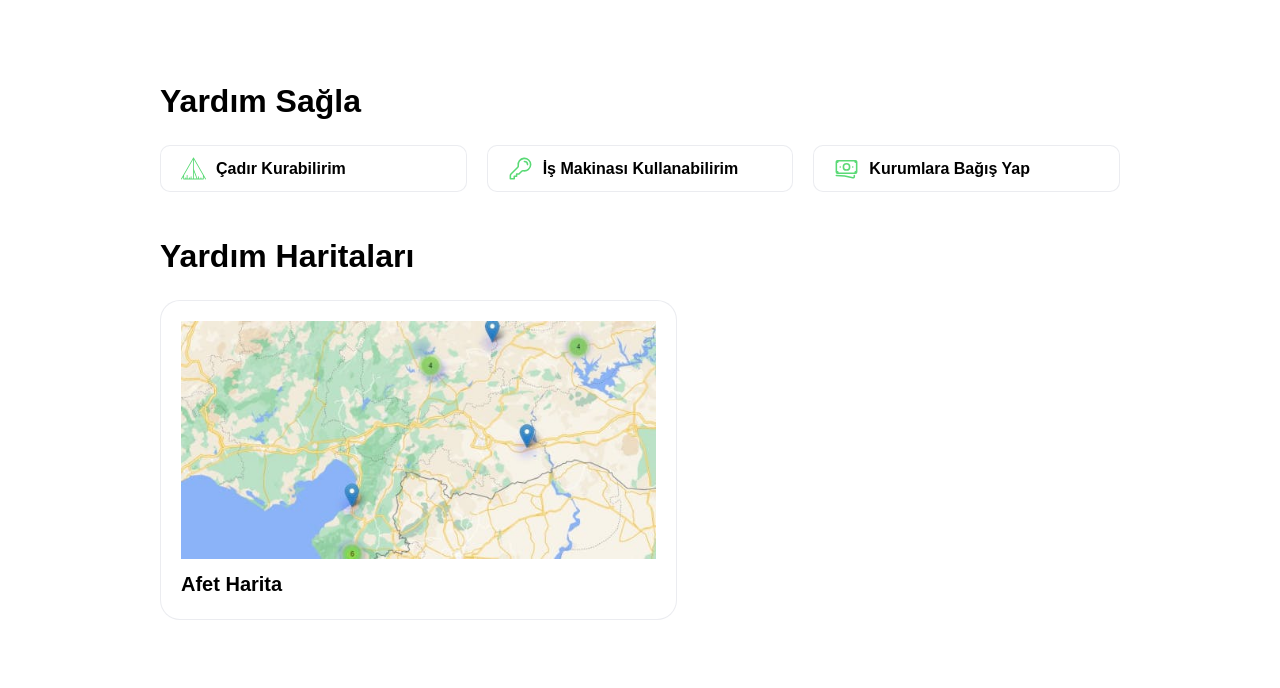
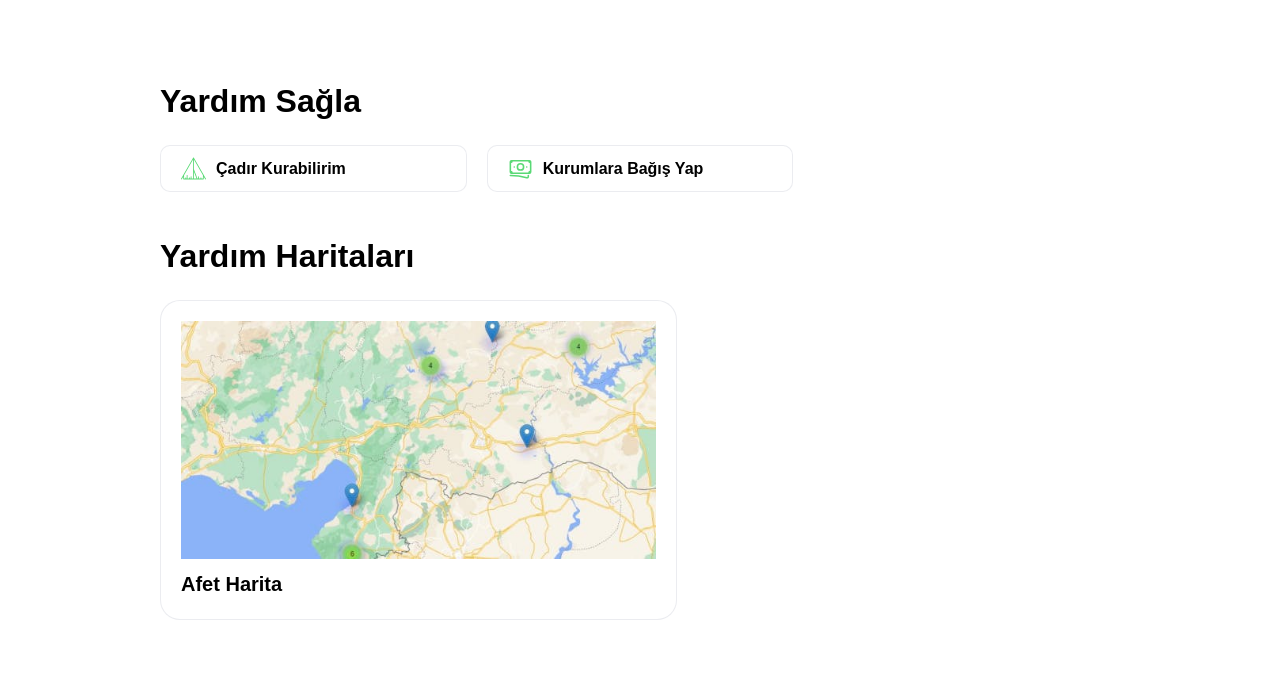
Before and after one commit to acikyazilimagi/deprem-io-frontend, a website: page index.html in a window 1280 px wide. Shown: the part 112-800 px from the top of the page. Drawn offline with Linux system fonts and the light colour scheme.

Commit message:
is makinesi form deleted

```diff
--- a/index.html
+++ b/index.html
@@ -107,23 +107,6 @@
               </svg>
               Çadır Kurabilirim
             </a>
-            <a href="/yardim-sagla/is-makinasi.html" class="button whiteLink" title="İş Makinası Kullanabilirim">
-              <svg
-                xmlns="http://www.w3.org/2000/svg"
-                fill="none"
-                viewBox="0 0 24 24"
-                stroke-width="1.5"
-                stroke="rgba(89, 217, 117, 1)"
-                aria-hidden="true"
-              >
-                <path
-                  stroke-linecap="round"
-                  stroke-linejoin="round"
-                  d="M15.75 5.25a3 3 0 013 3m3 0a6 6 0 01-7.029 5.912c-.563-.097-1.159.026-1.563.43L10.5 17.25H8.25v2.25H6v2.25H2.25v-2.818c0-.597.237-1.17.659-1.591l6.499-6.499c.404-.404.527-1 .43-1.563A6 6 0 1121.75 8.25z"
-                ></path>
-              </svg>
-              İş Makinası Kullanabilirim
-            </a>
             <a href="/yardim-sagla/bagis.html" class="button whiteLink" title="Kurumlara Bağış Yap">
               <svg
                 xmlns="http://www.w3.org/2000/svg"
```
